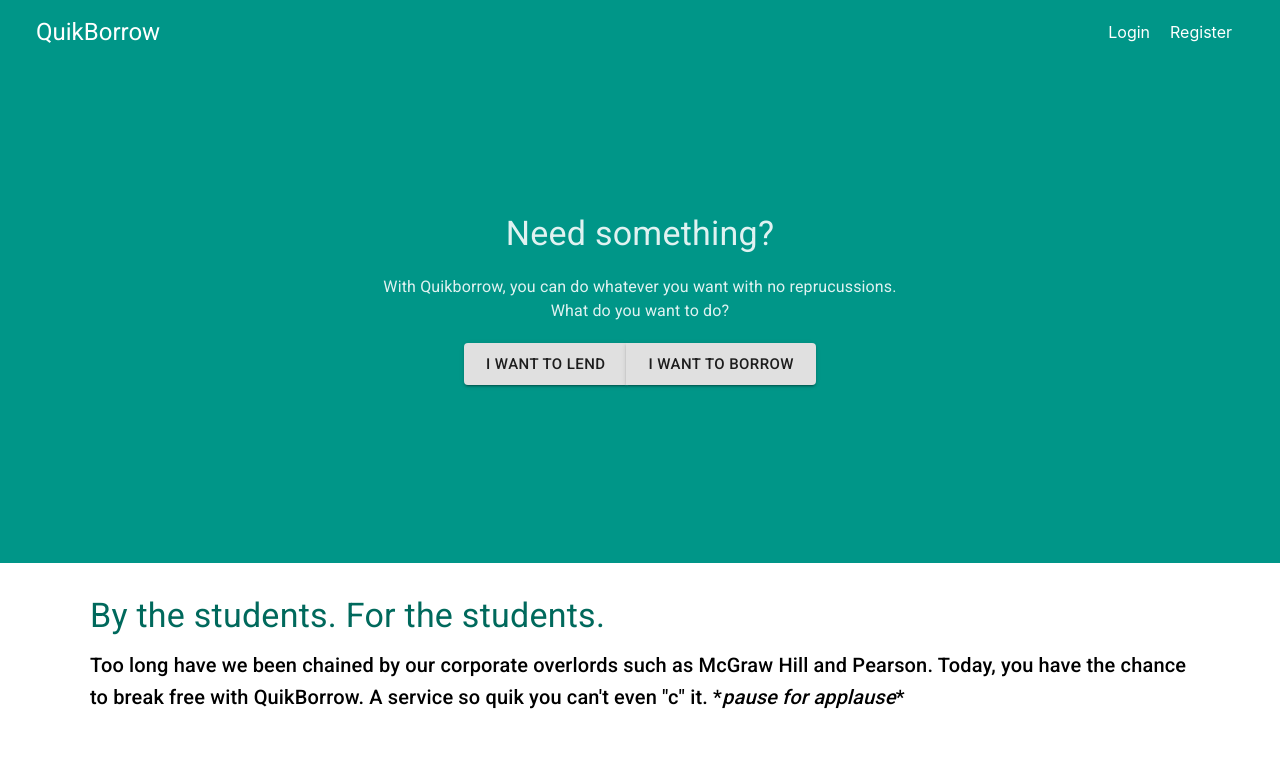
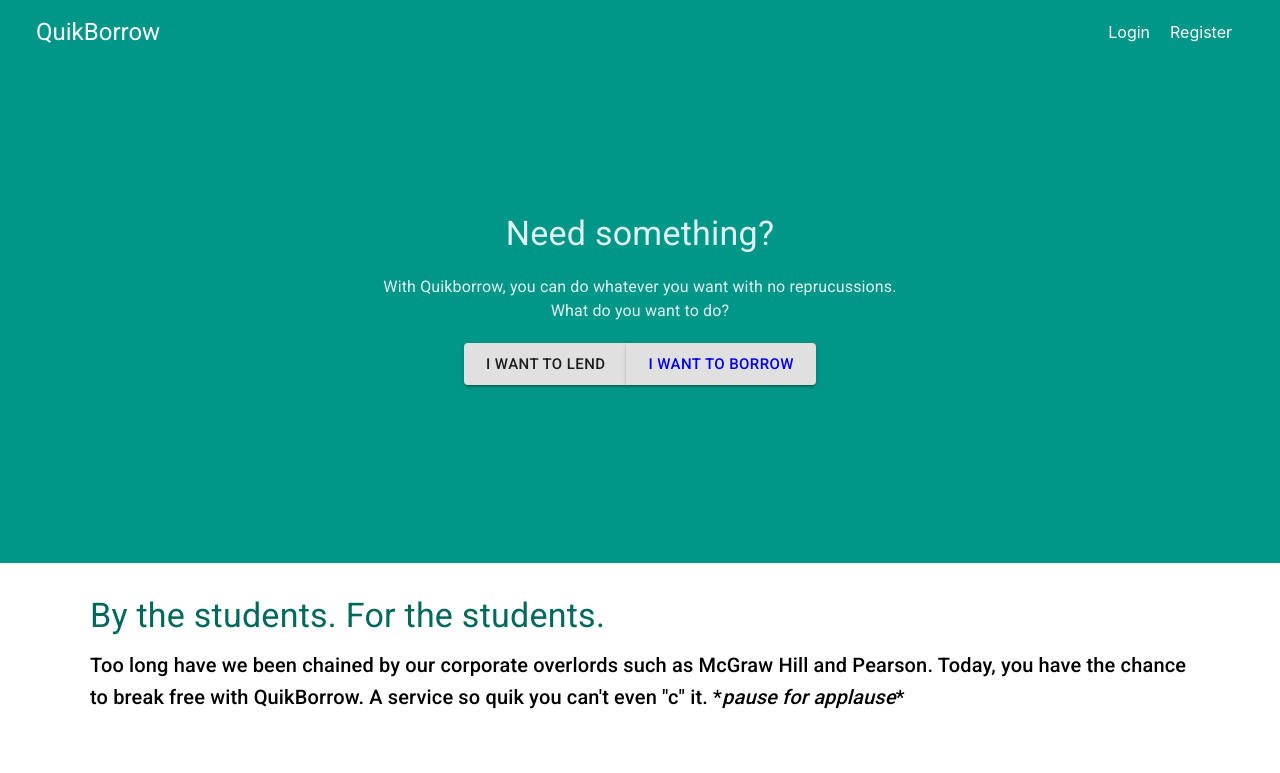
Before and after one commit to navteniev/QuikBorrow, a React (Create React App) app in the folder client/: page / in a window 1280 px wide. Shown: the top 773 px of the page. Built offline with nearby package versions, Linux system fonts and the light colour scheme.

Commit message:
Wrapped Link tag around 'I want to borrow'

```diff
--- a/client/src/js/components/Homepage/Homepage.js
+++ b/client/src/js/components/Homepage/Homepage.js
@@ -4,7 +4,8 @@
 import teal from '@material-ui/core/colors/teal'
 import ChatIcon from '@material-ui/icons/Chat';
 import { VerifiedUserTwoTone, ThumbsUpDownTwoTone } from "@material-ui/icons";
-import AddItemModal from '../AddItemModal/AddItemModal'
+import AddItemModal from '../AddItemModal/AddItemModal';
+import { Link } from 'react-router-dom';
 
 const Background = styled.div`
 	background: #009688;
@@ -78,7 +79,9 @@
 						I want to lend
 					</Button>
 					<Button size='large' variant='contained'>
-						I want to borrow
+						<Link to='/products' style={{textDecoration: 'none'}}>
+							I want to borrow
+						</Link>
 					</Button>
 				</ButtonGroup>
 			</Content>
```
